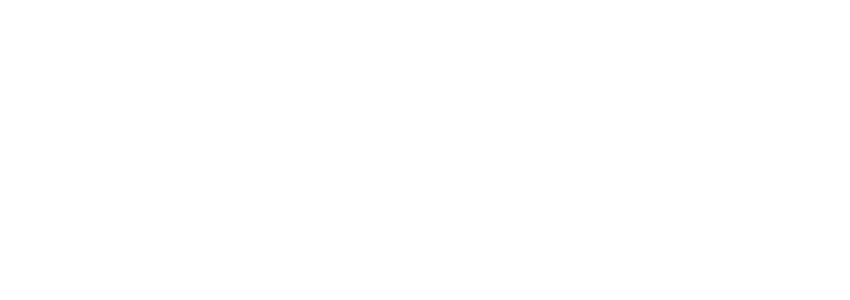
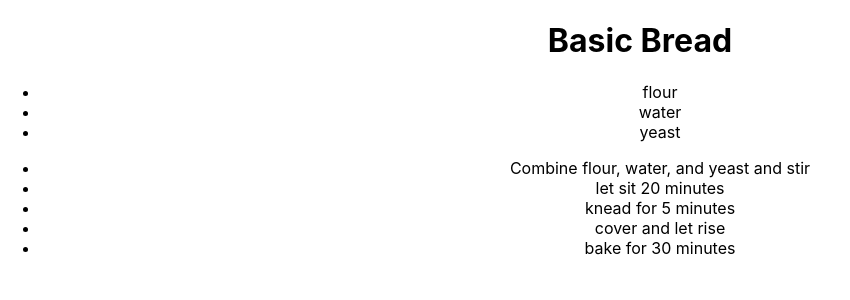
Before and after one commit to tcgfh/template_react_app, a React (Create React App) app: page / in a window 1280 px wide. Shown: the top 300 px of the page, without its empty margins (0-850 px from the left). Built offline with nearby package versions, Linux system fonts and the light colour scheme.

Commit message:
Display default recipe
Added a view to format the recipe using the recipe
context
Wrapped with the Recipe Provider that provides a
recipe context

```diff
--- a/src/App.jsx
+++ b/src/App.jsx
@@ -1,5 +1,7 @@
 import React from 'react';
 import './App.css';
+import { RecipeProvider } from './RecipeProvider';
+import RecipeView from './RecipeView';
 
 /**
 * Entry point of the app
@@ -7,7 +9,11 @@
 */
 function App() {
   return (
-    <div className="App" />
+    <div className="App">
+      <RecipeProvider>
+        <RecipeView />
+      </RecipeProvider>
+    </div>
   );
 }
 
--- a/src/RecipeProvider.jsx
+++ b/src/RecipeProvider.jsx
@@ -9,7 +9,7 @@
     data: {
       ingredients: ['flour', 'water', 'yeast'],
       directions: ['Combine flour, water, and yeast and stir', 'let sit 20 minutes', 'knead for 5 minutes', 'cover and let rise', 'bake for 30 minutes'],
-      title: [],
+      title: 'Basic Bread',
     },
   });
 }
@@ -18,9 +18,9 @@
 
 export function RecipeProvider({ children }) {
   return (
-    <RecipeContext value={getDefaultRecipe()}>
+    <RecipeContext.Provider value={getDefaultRecipe()}>
       {children}
-    </RecipeContext>
+    </RecipeContext.Provider>
   );
 }
 
--- /dev/null
+++ b/src/RecipeView.jsx
@@ -0,0 +1,13 @@
+import React, { useContext } from 'react';
+import { RecipeContext } from './RecipeProvider';
+
+export default function RecipeView() {
+  const recipe = useContext(RecipeContext);
+  return (
+    <>
+      <h1>{recipe.data.title}</h1>
+      <ul>{recipe.data.ingredients.map((_) => (<li>{_}</li>))}</ul>
+      <ul>{recipe.data.directions.map((_) => (<li>{_}</li>))}</ul>
+    </>
+  );
+}
```
Also changed, not shown: src/index.jsx (+4 -4 lines).
